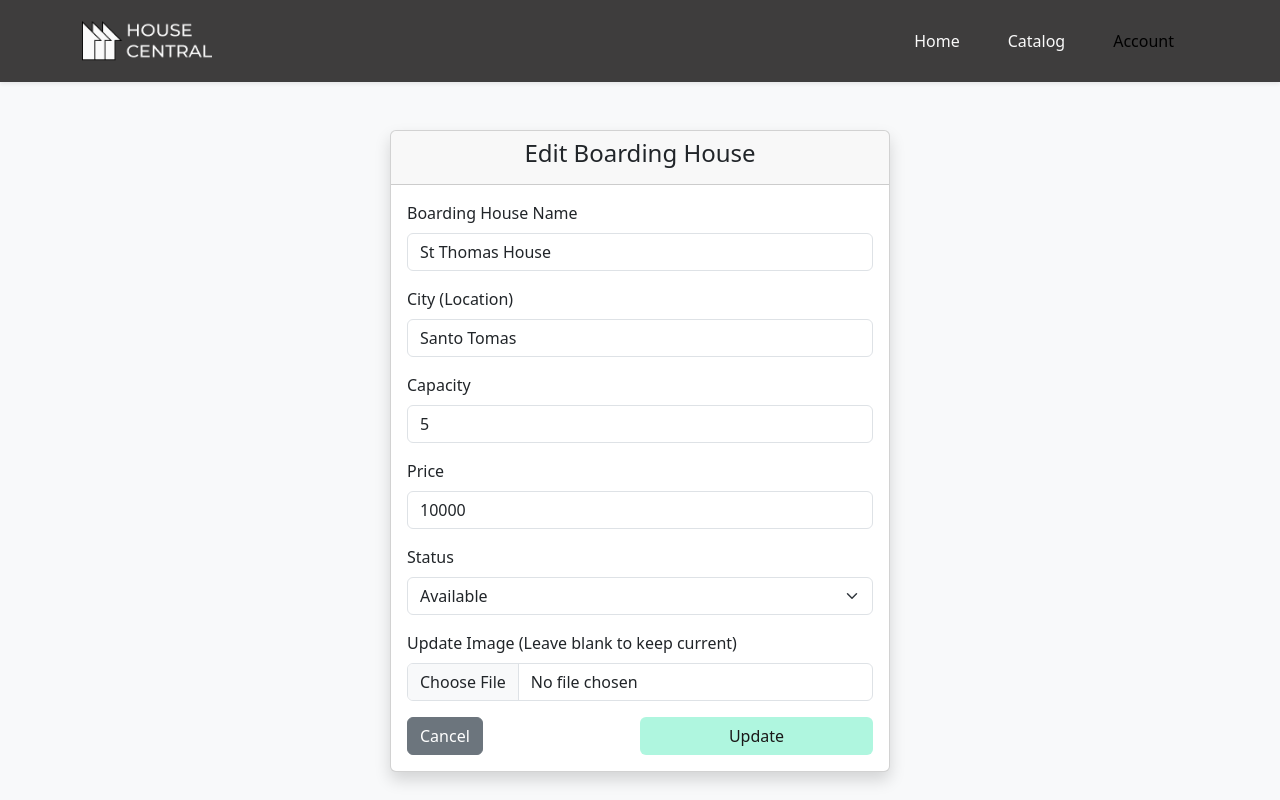
After one commit to jomelmnz/boarding_house-rent_system, a PHP site: page /edit_house.php?id=3 in a window 1280 px wide. The commit adds this page. Run offline with PHP 8.4, Linux system fonts and the light colour scheme; a user stored in the database is signed in; data comes from the database, SQL or seed files in the repository.

Commit message:
add edit listed house

```diff
--- a/delete_house.php
+++ b/delete_house.php
@@ -7,7 +7,6 @@ if (!isset($_SESSION['user_id'])) {
     exit();
 }
 
-// Check if a valid house ID is provided in the URL query string
 if (isset($_GET['id']) && !empty($_GET['id'])) {
     $houseId = $_GET['id'];
     $userId = $_SESSION['user_id'];
--- /dev/null
+++ b/edit_house.php
@@ -0,0 +1,160 @@
+<?php
+session_start();
+include_once 'includes/database.php';
+
+$object = new Dbh();
+$conn = $object->connect();
+
+if (!isset($_SESSION['user_id'])) {
+    header("Location: login.php");
+    exit();
+}
+
+$userId = $_SESSION['user_id'];
+
+if (!isset($_GET['id']) || empty($_GET['id'])) {
+    header("Location: manage_listings.php");
+    exit();
+}
+
+$houseId = $_GET['id'];
+
+$sql = "SELECT * FROM tb_boardhouse WHERE house_ID = :house_id AND user_id = :user_id";
+$stmt = $conn->prepare($sql);
+$stmt->bindValue(':house_id', $houseId);
+$stmt->bindValue(':user_id', $userId);
+$stmt->execute();
+$house = $stmt->fetch(PDO::FETCH_ASSOC);
+
+if (!$house) {
+    header("Location: manage_listings.php");
+    exit();
+}
+
+if ($_SERVER["REQUEST_METHOD"] == "POST") {
+    $bh_name  = $_POST['bh_name'];
+    $city     = $_POST['city'];
+    $capacity = $_POST['capacity'];
+    $price    = $_POST['price'];
+    $status   = $_POST['bh_status'];
+    $targetFilePath = $house['house_image'];
+
+    // Optional: Handle new image upload if provided
+    if (isset($_FILES['img']) && $_FILES['img']['error'] == 0) {
+        $targetDir = "uploads/";
+        if (!is_dir($targetDir)) mkdir($targetDir, 0755, true);
+
+        $fileName = time() . "_" . basename($_FILES["img"]["name"]);
+        $newFilePath = $targetDir . $fileName;
+
+        if (move_uploaded_file($_FILES["img"]["tmp_name"], $newFilePath)) {
+            $targetFilePath = $newFilePath;
+        }
+    }
+
+    $updateSql = "UPDATE tb_boardhouse
+                  SET house_name = :name, city = :city, capacity = :capacity, price = :price, bh_status = :status, house_image = :image
+                  WHERE house_ID = :house_id AND user_id = :user_id";
+
+    $updateStmt = $conn->prepare($updateSql);
+    $updateStmt->bindValue(':name', $bh_name);
+    $updateStmt->bindValue(':city', $city);
+    $updateStmt->bindValue(':capacity', $capacity);
+    $updateStmt->bindValue(':price', $price);
+    $updateStmt->bindValue(':status', $status);
+    $updateStmt->bindValue(':image', $targetFilePath);
+    $updateStmt->bindValue(':house_id', $houseId);
+    $updateStmt->bindValue(':user_id', $userId);
+
+    if ($updateStmt->execute()) {
+        header("Location: manage_listings.php?msg=updated");
+        exit();
+    } else {
+        $error = "Failed to update property details.";
+    }
+}
+?>
+
+<!doctype html>
+<html lang="en">
+
+<head>
+    <meta charset="utf-8">
+    <meta name="viewport" content="width=device-width, initial-scale=1">
+    <title>Edit Boarding House</title>
+    <link href="https://cdn.jsdelivr.net/npm/bootstrap@5.3.0/dist/css/bootstrap.min.css" rel="stylesheet">
+    <link href="styles.css" rel="stylesheet">
+</head>
+
+<body class="bg-light">
+
+    <nav class="navbar navbar-expand-lg customNavBar py-3 shadow-sm">
+        <div class="container">
+            <a class="navbar-brand" href="index.php">
+                <img src="assets/images/house_rental_logo.png" alt="HouseCentral Logo" class="navbar-logo">
+            </a>
+
+            <div class="collapse navbar-collapse" id="navbarNav">
+                <ul class="navbar-nav ms-auto align-items-center">
+                    <li class="nav-item mx-3"><a class="nav-link" href="#">Home</a></li>
+                    <li class="nav-item mx-3"><a class="nav-link" href="index.php">Catalog</a></li>
+                    <li class="nav-item mx-3"><a class="nav-link active" aria-current="page" href="manage_listings.php">Account</a></li>
+                </ul>
+            </div>
+        </div>
+    </nav>
+
+    <div class="container mt-5">
+        <div class="card shadow" style="width: 500px; margin: auto;">
+            <div class="card-header text-center">
+                <h4>Edit Boarding House</h4>
+            </div>
+
+            <div class="card-body">
+                <?php if (isset($error)) echo "<div class='alert alert-danger'>$error</div>"; ?>
+
+                <form method="POST" enctype="multipart/form-data">
+                    <div class="mb-3">
+                        <label class="form-label">Boarding House Name</label>
+                        <input type="text" class="form-control" name="bh_name" value="<?php echo htmlspecialchars($house['house_name']); ?>" required>
+                    </div>
+
+                    <div class="mb-3">
+                        <label class="form-label">City (Location)</label>
+                        <input type="text" class="form-control" name="city" value="<?php echo htmlspecialchars($house['city']); ?>" required>
+                    </div>
+
+                    <div class="mb-3">
+                        <label class="form-label">Capacity</label>
+                        <input type="number" class="form-control" name="capacity" min="1" max="100" value="<?php echo htmlspecialchars($house['capacity']); ?>" required>
+                    </div>
+
+                    <div class="mb-3">
+                        <label class="form-label">Price</label>
+                        <input type="number" class="form-control" name="price" min="1" value="<?php echo htmlspecialchars($house['price']); ?>" required>
+                    </div>
+
+                    <div class="mb-3">
+                        <label class="form-label">Status</label>
+                        <select class="form-select" name="bh_status">
+                            <option value="available" <?php echo $house['bh_status'] == 'available' ? 'selected' : ''; ?>>Available</option>
+                            <option value="full" <?php echo $house['bh_status'] != 'available' ? 'selected' : ''; ?>>Full</option>
+                        </select>
+                    </div>
+
+                    <div class="mb-3">
+                        <label class="form-label">Update Image (Leave blank to keep current)</label>
+                        <input type="file" name="img" class="form-control">
+                    </div>
+
+                    <div class="d-flex justify-content-between">
+                        <a href="manage_listings.php" class="btn btn-secondary w-45">Cancel</a>
+                        <button type="submit" class="btn btn-submit w-50">Update</button>
+                    </div>
+                </form>
+            </div>
+        </div>
+    </div>
+</body>
+
+</html>
```
Also changed, not shown: listing.php (+13 -3 lines), uploads/1780239466_byeredo.png (added).
